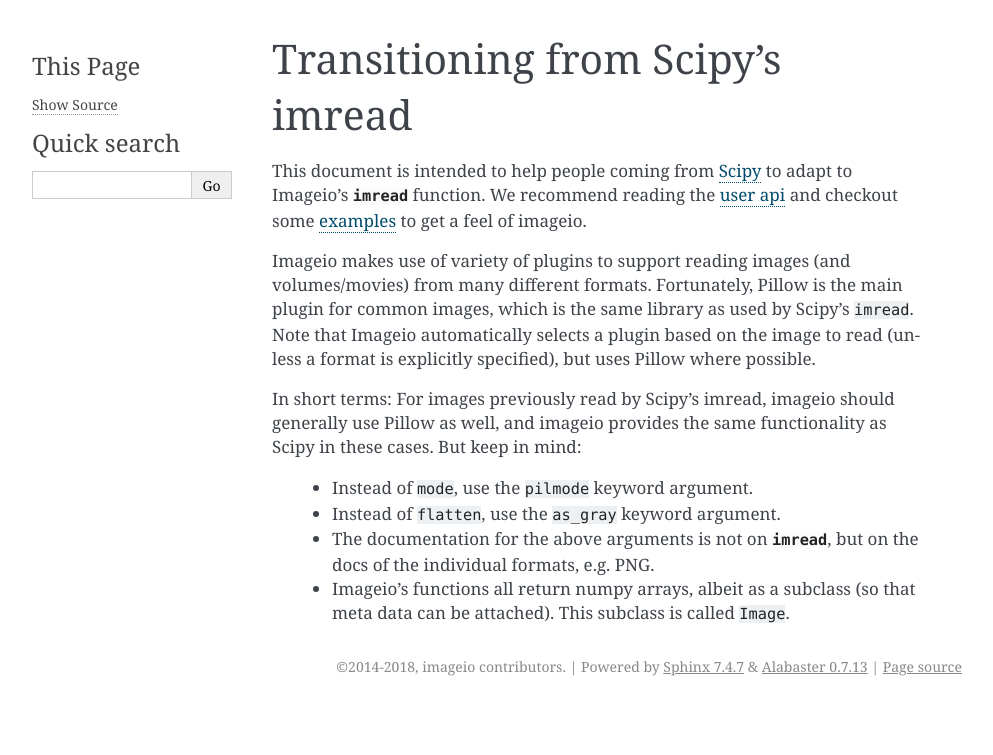
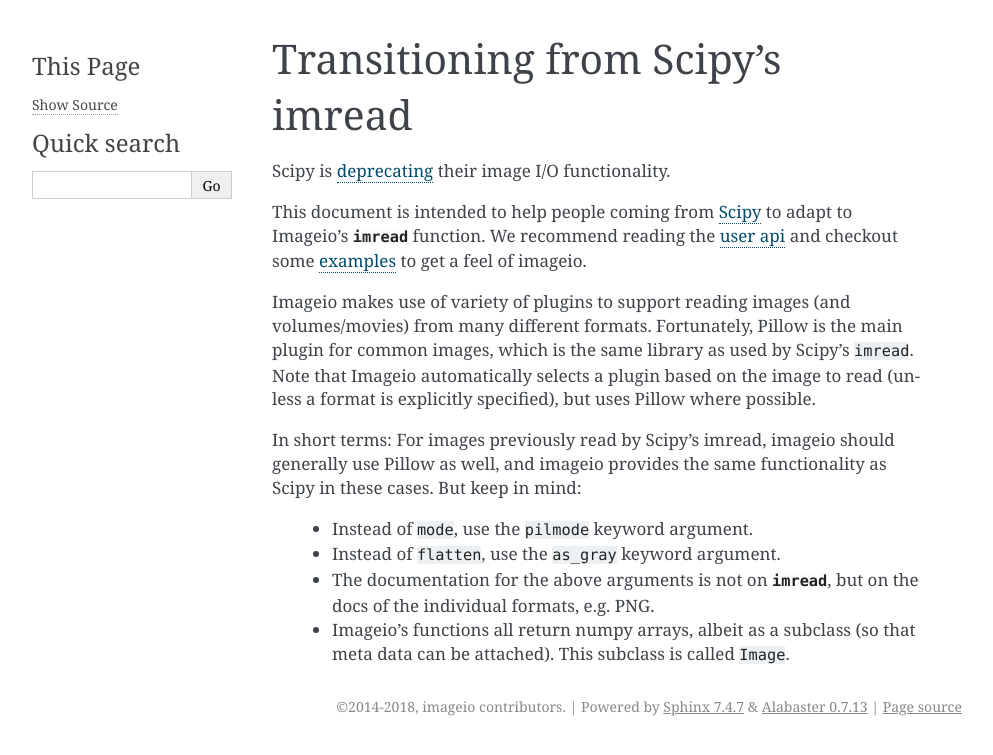
Before and after one commit to imageio/imageio, a Sphinx documentation site: the page built from docs/scipy.rst, in a window 1280 px wide. Shown: the top 755 px of the page, without its empty margins (148-1141 px from the left). Built offline with Sphinx 7.4.7, drawn with Linux system fonts in a browser that asks for light colours; pages that are not in the unit, such as notebooks, are missing from menus.

Commit message:
tweak docs

```diff
--- a/docs/scipy.rst
+++ b/docs/scipy.rst
@@ -1,5 +1,8 @@
 Transitioning from Scipy's imread
 =================================
+
+Scipy is `deprecating <https://scipy.github.io/devdocs/release.1.0.0.html#backwards-incompatible-changes>`_
+their image I/O functionality.
 
 This document is intended to help people coming from
 `Scipy <https://docs.scipy.org/doc/scipy/reference/generated/scipy.misc.imread.html>`_
```
